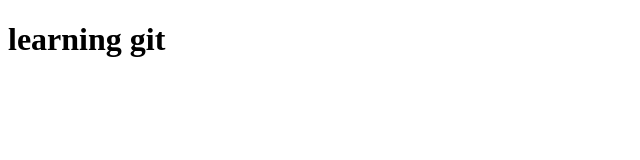
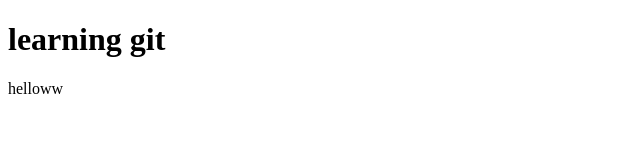
Before and after one commit to Shahzaibkhan-4/learning-git, a plain HTML site: page index.html in a window 1280 px wide. Shown: the full height of the page, 0-640 px from the left. Drawn offline with Linux system fonts and the light colour scheme.

Commit message:
add hello para

```diff
--- a/index.html
+++ b/index.html
@@ -9,6 +9,6 @@
 </head>
 <body>
     <h1>learning git</h1>
-
+    <p>helloww</p>
 </body>
 </html>
```
